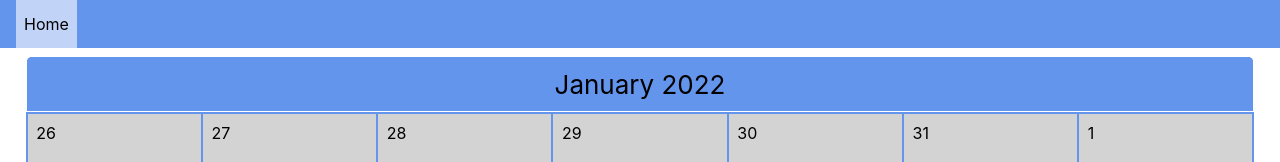
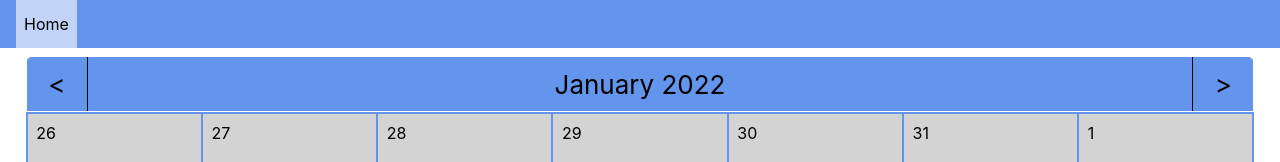
Before and after one commit to malee31/React-Calendar, a React (Create React App) app: page / in a window 1280 px wide. Shown: the top 162 px of the page. Built offline with nearby package versions, Linux system fonts and the light colour scheme.

Commit message:
Can now flip through months on the calendar

```diff
--- a/src/Components/Calendar.js
+++ b/src/Components/Calendar.js
@@ -1,6 +1,6 @@
 import "../styles/calendar.css";
 import store from "../ReduxStore";
-import { useEffect } from "react";
+import { useEffect, useState } from "react";
 
 function CalendarCellLayer(props) {
 	const additionalStyle = Object.assign({}, props.style);
@@ -33,11 +33,33 @@ function CalendarRow(props) {
 	);
 }
 
+function CalendarHeader(props) {
+	const incrementMonth = () => {
+		console.log("Month Incremented");
+		store.dispatch({
+			type: "FOCUS",
+			offset: 1
+		});
+	};
+	const decrementMonth = () => {
+		console.log("Month Decremented");
+		store.dispatch({
+			type: "FOCUS",
+			offset: -1
+		});
+	};
 
-function CalendarHeader(props) {
 	return (
 		<div className="calendar-header">
-			{props.children}
+			<div className="calendar-header-controls-left" onClick={decrementMonth}>
+				&lt;
+			</div>
+			<div>
+				{props.children}
+			</div>
+			<div className="calendar-header-controls-right" onClick={incrementMonth}>
+				&gt;
+			</div>
 		</div>
 	);
 }
@@ -78,18 +100,21 @@ function getMonthData(year, month) {
 }
 
 export default function Calendar(props) {
+	console.log("Render");
+	const [focusValue, setFocus] = useState(store.getState().focus);
 	useEffect(() => {
 		return store.subscribe(() => {
 			console.log("Store state change detected by Calendar");
+			setFocus(store.getState().focus);
 		});
 	}, []);
 
-	const today = store.getState().today;
-	const monthData = getMonthData(today.getFullYear(), today.getMonth());
+	const focus = new Date(store.getState().focus);
+	const monthData = getMonthData(focus.getFullYear(), focus.getMonth());
 	return (
 		<div className="calendar-wrapper">
 			<CalendarHeader>
-				{today.toLocaleString("default", { month: "long" })} {today.getFullYear()}
+				{focus.toLocaleString("default", { month: "long" })} {focus.getFullYear()}
 			</CalendarHeader>
 			{monthData.map((weekData, weekNum) => <CalendarRow weekData={weekData} key={`Week-${weekNum}`}/>)}
 		</div>
--- a/src/ReduxStore.js
+++ b/src/ReduxStore.js
@@ -1,18 +1,30 @@
 import { configureStore } from '@reduxjs/toolkit';
 
 const initialState = {
-	today: new Date(),
-	focus: new Date()
+	today: (new Date()).toString(),
+	focus: (new Date()).toString()
 };
 
 function rootReducer(state = initialState, action) {
 	switch(action.type) {
+		case "FOCUS":
+			console.log("Focus changed");
+			const focus = new Date(state.focus);
+			focus.setMonth(focus.getMonth() + action.offset);
+			focus.setDate(1);
+			console.log(`Focus: ${focus} + ${JSON.stringify(action)}`);
+			return {
+				...state,
+				focus: focus.toString()
+			};
 		default:
 			return state;
 	}
 }
 
-export default configureStore({
+const store = configureStore({
 	reducer: rootReducer,
 	devTools: true
 });
+
+export default store;
--- a/src/styles/calendar.css
+++ b/src/styles/calendar.css
@@ -13,9 +13,30 @@
 	font-size: calc(10px + 2vmin);
 	display: flex;
 	flex-direction: row;
-	justify-content: space-around;
+	justify-content: space-between;
 	align-items: center;
 	border: 1px solid white;
+}
+
+.calendar-header > * {
+	height: 100%;
+	display: flex;
+	flex-direction: column;
+	align-items: center;
+	justify-content: center;
+}
+
+.calendar-header-controls-left, .calendar-header-controls-right {
+	border: 0 solid black;
+	width: 5%;
+}
+
+.calendar-header-controls-left {
+	border-right-width: 1px;
+}
+
+.calendar-header-controls-right {
+	border-left-width: 1px;
 }
 
 .calendar-contents {
```
